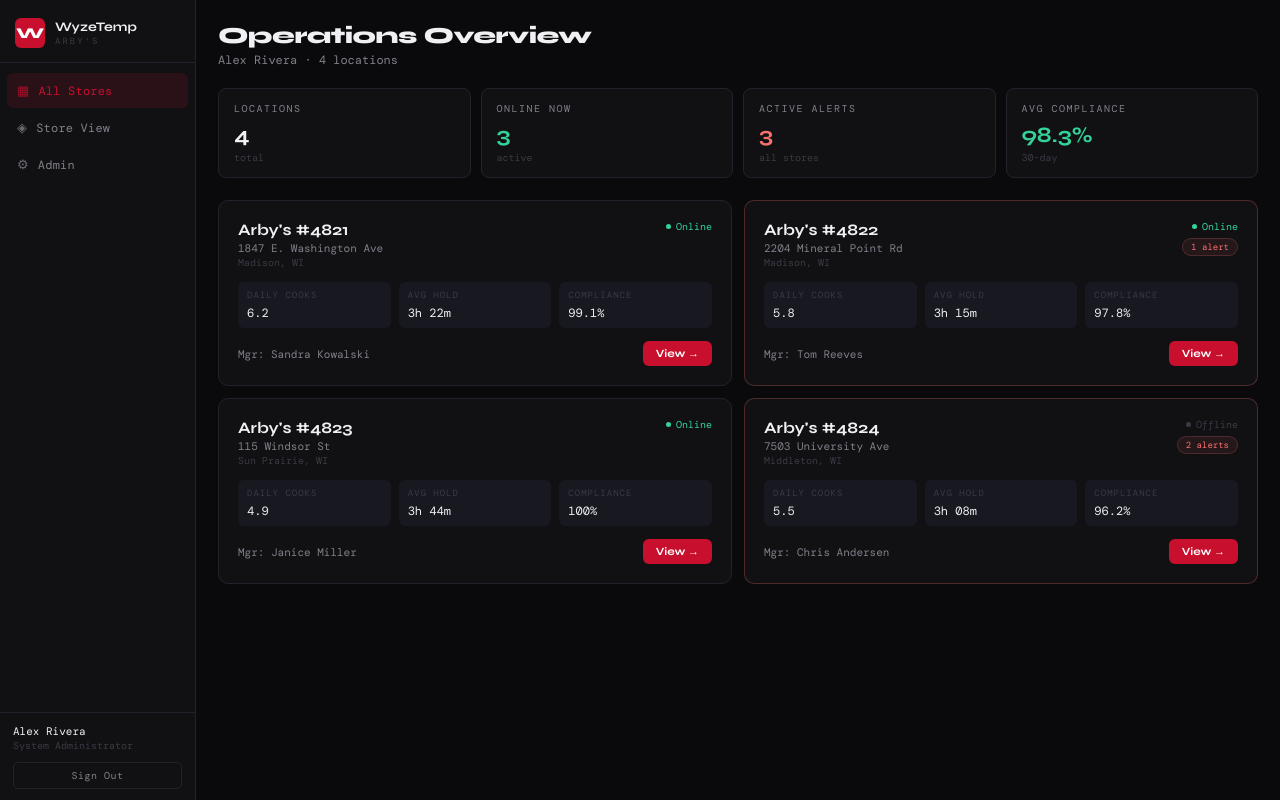
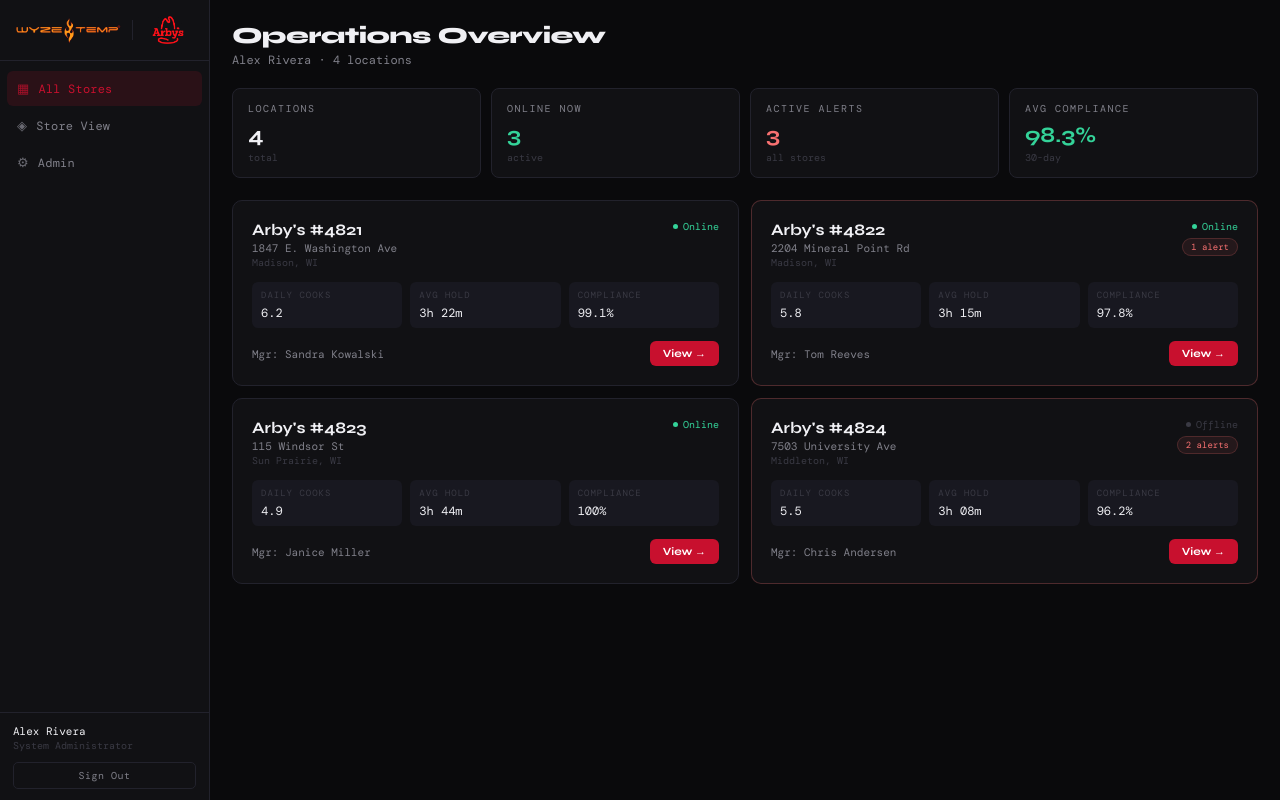
Before and after one commit to dpulvermacher/arbys-wyze, a Next.js app: page / in a window 1280 px wide. Both pictures are taken after a click on the button "Admin". Built offline with nearby package versions, Linux system fonts and the light colour scheme; a web font is replaced by a local one.

Commit message:
Update page.js
add logos

```diff
--- a/app/page.js
+++ b/app/page.js
@@ -2,7 +2,6 @@
 import { useState, useEffect } from 'react';
 import { LineChart, Line, XAxis, YAxis, Tooltip, ReferenceLine, ResponsiveContainer } from 'recharts';
 
-// ─── Design tokens ───────────────────────────────────────────────
 const R   = '#C8102E';
 const BG  = '#0A0A0C';
 const C1  = '#111114';
@@ -17,18 +16,17 @@
 const H   = "'Syne', system-ui, sans-serif";
 const M   = "'DM Mono', monospace";
 
-// ─── Static data ─────────────────────────────────────────────────
 const STORES = [
-  { id:1, num:'#4821', city:'Madison',    state:'WI', addr:'1847 E. Washington Ave',  mgr:'Sandra Kowalski', phone:'(608)555-0142', online:true,  alerts:0, dailyCooks:6.2, avgHold:'3h 22m', compliance:99.1 },
-  { id:2, num:'#4822', city:'Madison',    state:'WI', addr:'2204 Mineral Point Rd',   mgr:'Tom Reeves',      phone:'(608)555-0198', online:true,  alerts:1, dailyCooks:5.8, avgHold:'3h 15m', compliance:97.8 },
-  { id:3, num:'#4823', city:'Sun Prairie',state:'WI', addr:'115 Windsor St',          mgr:'Janice Miller',   phone:'(608)555-0221', online:true,  alerts:0, dailyCooks:4.9, avgHold:'3h 44m', compliance:100.0},
-  { id:4, num:'#4824', city:'Middleton',  state:'WI', addr:'7503 University Ave',     mgr:'Chris Andersen',  phone:'(608)555-0187', online:false, alerts:2, dailyCooks:5.5, avgHold:'3h 08m', compliance:96.2 },
+  { id:1, num:'#4821', city:'Madison',     state:'WI', addr:'1847 E. Washington Ave', mgr:'Sandra Kowalski', phone:'(608)555-0142', online:true,  alerts:0, dailyCooks:6.2, avgHold:'3h 22m', compliance:99.1  },
+  { id:2, num:'#4822', city:'Madison',     state:'WI', addr:'2204 Mineral Point Rd',  mgr:'Tom Reeves',      phone:'(608)555-0198', online:true,  alerts:1, dailyCooks:5.8, avgHold:'3h 15m', compliance:97.8  },
+  { id:3, num:'#4823', city:'Sun Prairie', state:'WI', addr:'115 Windsor St',         mgr:'Janice Miller',   phone:'(608)555-0221', online:true,  alerts:0, dailyCooks:4.9, avgHold:'3h 44m', compliance:100.0 },
+  { id:4, num:'#4824', city:'Middleton',   state:'WI', addr:'7503 University Ave',    mgr:'Chris Andersen',  phone:'(608)555-0187', online:false, alerts:2, dailyCooks:5.5, avgHold:'3h 08m', compliance:96.2  },
 ];
 
 const USERS = [
-  { id:1, name:'Alex Rivera',      email:'admin@wyze.io',    pass:'admin', role:'admin',      stores:[1,2,3,4], title:'System Administrator' },
-  { id:2, name:'Morgan Lee',       email:'morgan@arbys.com', pass:'demo',  role:'franchisee', stores:[1,2,3,4], title:'District Franchisee'  },
-  { id:3, name:'Sandra Kowalski',  email:'sandra@arbys.com', pass:'store', role:'manager',    stores:[1],       title:'Store Manager'        },
+  { id:1, name:'Alex Rivera',     email:'admin@wyze.io',    pass:'admin', role:'admin',      stores:[1,2,3,4], title:'System Administrator' },
+  { id:2, name:'Morgan Lee',      email:'morgan@arbys.com', pass:'demo',  role:'franchisee', stores:[1,2,3,4], title:'District Franchisee'  },
+  { id:3, name:'Sandra Kowalski', email:'sandra@arbys.com', pass:'store', role:'manager',    stores:[1],       title:'Store Manager'        },
 ];
 
 const COOK_INIT = [
@@ -64,7 +62,28 @@
   }));
 }
 
-// ─── Tiny sub-components ─────────────────────────────────────────
+// ── Logo bar — used in both sidebar and login ─────────────────────
+function LogoBar({ size = 'normal' }) {
+  const h    = size === 'small' ? 28 : 40;
+  const gap  = size === 'small' ? 10 : 16;
+  const divW = size === 'small' ? 1  : 1;
+  return (
+    <div style={{ display:'flex', alignItems:'center', gap }}>
+      <img
+        src="/wyzetemp_logo.png"
+        alt="WyzeTemp"
+        style={{ height: h, width:'auto', objectFit:'contain', display:'block' }}
+      />
+      <div style={{ width: divW, height: h * 0.7, background: BR, flexShrink:0 }} />
+      <img
+        src="/arbys_logo.png"
+        alt="Arby's"
+        style={{ height: h, width:'auto', objectFit:'contain', display:'block' }}
+      />
+    </div>
+  );
+}
+
 function Stat({ label, val, sub, color }) {
   return (
     <div style={{ background:C1, border:`1px solid ${BR}`, borderRadius:8, padding:'13px 15px' }}>
@@ -84,40 +103,30 @@
   );
 }
 
-// ─── Cook card ───────────────────────────────────────────────────
 function CookCard({ cook }) {
   const pct     = Math.min(100, (cook.elapsed / cook.total) * 100);
   const rem     = cook.total - cook.elapsed;
   const sc      = cook.status === 'holding' ? OK : cook.status === 'cooking' ? WN : ER;
   const holding = cook.status === 'holding';
-
   return (
     <div style={{ background:C1, border:`1px solid ${holding ? OK+'33' : BR}`, borderRadius:10, padding:18, display:'flex', flexDirection:'column', gap:12 }}>
-      {/* Header */}
       <div style={{ display:'flex', justifyContent:'space-between', alignItems:'flex-start' }}>
         <div>
           <div style={{ fontFamily:H, fontWeight:700, fontSize:14, color:T1, marginBottom:3 }}>{cook.name}</div>
           <div style={{ fontSize:10, color:T2, fontFamily:M }}>{cook.unit} · {cook.op}</div>
         </div>
         <div style={{ display:'flex', alignItems:'center', gap:5, background:`${sc}15`, border:`1px solid ${sc}33`, borderRadius:20, padding:'3px 9px' }}>
-          <div style={{ width:5, height:5, borderRadius:'50%', background:sc,
-            animation: cook.status==='cooking' ? 'blink 1.8s ease-in-out infinite' : 'none' }} />
+          <div style={{ width:5, height:5, borderRadius:'50%', background:sc, animation: cook.status==='cooking'?'blink 1.8s ease-in-out infinite':'none' }} />
           <span style={{ fontSize:9, color:sc, letterSpacing:1.5, textTransform:'uppercase', fontFamily:M }}>{cook.status}</span>
         </div>
       </div>
-
-      {/* Temperature */}
       <div style={{ display:'flex', alignItems:'baseline', gap:10 }}>
-        <div style={{ fontFamily:H, fontWeight:800, fontSize:34, color:sc, letterSpacing:-1, lineHeight:1 }}>
-          {cook.temp.toFixed(1)}°
-        </div>
+        <div style={{ fontFamily:H, fontWeight:800, fontSize:34, color:sc, letterSpacing:-1, lineHeight:1 }}>{cook.temp.toFixed(1)}°</div>
         <div style={{ fontFamily:M, fontSize:11 }}>
           <div style={{ color:T2 }}>Target <span style={{ color:R }}>{cook.target}°F</span></div>
           <div style={{ color:T3 }}>Hold {cook.hold}°F</div>
         </div>
       </div>
-
-      {/* Sparkline */}
       <div style={{ height:72 }}>
         <ResponsiveContainer width="100%" height="100%">
           <LineChart data={cook.data} margin={{ top:2, right:2, bottom:2, left:0 }}>
@@ -130,8 +139,6 @@
           </LineChart>
         </ResponsiveContainer>
       </div>
-
-      {/* Progress bar */}
       <div>
         <div style={{ display:'flex', justifyContent:'space-between', fontFamily:M, fontSize:10, color:T2, marginBottom:5 }}>
           <span>{Math.floor(cook.elapsed/60)}h {String(Math.floor(cook.elapsed%60)).padStart(2,'0')}m elapsed</span>
@@ -145,7 +152,6 @@
   );
 }
 
-// ─── Sidebar ─────────────────────────────────────────────────────
 function Sidebar({ view, setView, user, onLogout }) {
   const links = [
     ...(user?.role !== 'manager' ? [{ id:'multi', icon:'▦', label:'All Stores' }] : []),
@@ -153,15 +159,10 @@
     ...(user?.role === 'admin'   ? [{ id:'admin', icon:'⚙', label:'Admin'      }] : []),
   ];
   return (
-    <div style={{ position:'fixed', left:0, top:0, bottom:0, width:196, background:C1, borderRight:`1px solid ${BR}`, display:'flex', flexDirection:'column', zIndex:200 }}>
-      <div style={{ padding:'18px 15px 14px', borderBottom:`1px solid ${BR}` }}>
-        <div style={{ display:'flex', alignItems:'center', gap:10 }}>
-          <div style={{ width:30, height:30, background:R, borderRadius:6, display:'flex', alignItems:'center', justifyContent:'center', fontFamily:H, fontWeight:800, fontSize:15, color:'#fff' }}>W</div>
-          <div>
-            <div style={{ fontFamily:H, fontWeight:700, fontSize:13, color:T1 }}>WyzeTemp</div>
-            <div style={{ fontSize:9, color:T3, letterSpacing:2, textTransform:'uppercase', fontFamily:M }}>ARBY'S</div>
-          </div>
-        </div>
+    <div style={{ position:'fixed', left:0, top:0, bottom:0, width:210, background:C1, borderRight:`1px solid ${BR}`, display:'flex', flexDirection:'column', zIndex:200 }}>
+      {/* Logo bar at top of sidebar */}
+      <div style={{ padding:'16px 14px', borderBottom:`1px solid ${BR}` }}>
+        <LogoBar size="small" />
       </div>
       <nav style={{ flex:1, padding:'10px 7px' }}>
         {links.map(l => (
@@ -187,7 +188,6 @@
   );
 }
 
-// ─── Beef Sheet modal ─────────────────────────────────────────────
 function BeefSheet({ store, cooks, onClose }) {
   const now = new Date();
   const download = () => {
@@ -223,7 +223,6 @@
     a.download = `beef-sheet-${store.num.replace('#','')}-${now.toISOString().split('T')[0]}.html`;
     a.click();
   };
-
   return (
     <div onClick={onClose} style={{ position:'fixed', inset:0, background:'rgba(0,0,0,.78)', zIndex:1000, display:'flex', alignItems:'center', justifyContent:'center', padding:24 }}>
       <div onClick={e => e.stopPropagation()} style={{ background:'#fff', color:'#111', borderRadius:12, padding:26, maxWidth:660, width:'100%', maxHeight:'86vh', overflowY:'auto' }}>
@@ -264,39 +263,29 @@
           <strong>HACCP Note:</strong> All beef must reach min 155°F (160°F brisket). Hold ≥140°F. Discard after 4h hold. Retain 30+ days.
         </div>
         <div style={{ display:'flex', gap:9, justifyContent:'flex-end' }}>
-          <button onClick={onClose} style={{ background:'#eee', border:'none', borderRadius:6, padding:'8px 16px', fontSize:12, cursor:'pointer' }}>Close</button>
-          <button onClick={download} style={{ background:'#C8102E', border:'none', borderRadius:6, padding:'8px 16px', color:'#fff', fontSize:12, fontWeight:600, cursor:'pointer' }}>↓ Download</button>
+          <button onClick={onClose}    style={{ background:'#eee', border:'none', borderRadius:6, padding:'8px 16px', fontSize:12, cursor:'pointer' }}>Close</button>
+          <button onClick={download}   style={{ background:'#C8102E', border:'none', borderRadius:6, padding:'8px 16px', color:'#fff', fontSize:12, fontWeight:600, cursor:'pointer' }}>↓ Download</button>
         </div>
       </div>
     </div>
   );
 }
 
-// ─── Login view ───────────────────────────────────────────────────
 function LoginView({ onLogin }) {
   const [email, setEmail] = useState('');
   const [pass,  setPass ] = useState('');
   const [err,   setErr  ] = useState('');
-
   const attempt = () => {
     const u = USERS.find(u => u.email === email && u.pass === pass);
     u ? onLogin(u) : setErr('Invalid credentials. Try a demo button below.');
   };
-
   return (
     <div style={{ minHeight:'100vh', background:BG, display:'flex', alignItems:'center', justifyContent:'center', padding:20 }}>
       <div style={{ width:'100%', maxWidth:400 }}>
-        <div style={{ textAlign:'center', marginBottom:32 }}>
-          <div style={{ display:'inline-flex', alignItems:'center', gap:11, marginBottom:13 }}>
-            <div style={{ width:40, height:40, background:R, borderRadius:8, display:'flex', alignItems:'center', justifyContent:'center', fontFamily:H, fontWeight:800, fontSize:18, color:'#fff' }}>W</div>
-            <div style={{ textAlign:'left' }}>
-              <div style={{ fontFamily:H, fontWeight:800, fontSize:20, color:T1, letterSpacing:-.3 }}>WyzeTemp</div>
-              <div style={{ fontSize:10, color:T3, letterSpacing:2, textTransform:'uppercase', fontFamily:M }}>Cook Monitoring</div>
-            </div>
-          </div>
-          <div style={{ fontSize:10, color:T3, letterSpacing:1.5, textTransform:'uppercase', fontFamily:M }}>ARBY'S RESTAURANT GROUP</div>
+        {/* Joint logo header on login */}
+        <div style={{ display:'flex', justifyContent:'center', marginBottom:32 }}>
+          <LogoBar size="normal" />
         </div>
-
         <div style={{ background:C1, border:`1px solid ${BR}`, borderRadius:12, padding:26 }}>
           <div style={{ marginBottom:15 }}>
             <label style={{ display:'block', fontSize:10, color:T2, letterSpacing:1.5, textTransform:'uppercase', marginBottom:7, fontFamily:M }}>Email</label>
@@ -330,7 +319,6 @@
   );
 }
 
-// ─── Store view ───────────────────────────────────────────────────
 function StoreView({ store, cooks, history, onBeefSheet }) {
   return (
     <div style={{ padding:22, maxWidth:1200 }}>
@@ -350,19 +338,16 @@
           </button>
         </div>
       </div>
-
       <div style={{ display:'grid', gridTemplateColumns:'repeat(4,1fr)', gap:10, marginBottom:20 }}>
         <Stat label="Avg Daily Cooks" val={store.dailyCooks} sub="cooks / day" />
         <Stat label="Avg Hold Time"   val={store.avgHold}    sub="per batch" />
         <Stat label="Compliance Rate" val={`${store.compliance}%`} sub="30-day avg" color={OK} />
         <Stat label="Active Alerts"   val={store.alerts}     sub="right now" color={store.alerts>0?ER:T2} />
       </div>
-
       <div style={{ fontSize:10, color:T2, letterSpacing:1.5, textTransform:'uppercase', marginBottom:10, fontFamily:M }}>Live Cooks</div>
       <div style={{ display:'grid', gridTemplateColumns:'repeat(2,1fr)', gap:12, marginBottom:24 }}>
         {cooks.map(c => <CookCard key={c.id} cook={c} />)}
       </div>
-
       <div style={{ fontSize:10, color:T2, letterSpacing:1.5, textTransform:'uppercase', marginBottom:10, fontFamily:M }}>Recent Cook History</div>
       <div style={{ background:C1, border:`1px solid ${BR}`, borderRadius:10, overflow:'hidden' }}>
         <table style={{ borderCollapse:'collapse', width:'100%' }}>
@@ -397,12 +382,10 @@
   );
 }
 
-// ─── Multi-store view ─────────────────────────────────────────────
 function MultiView({ stores, user, onSelect, setView }) {
   const online  = stores.filter(s => s.online).length;
   const alerts  = stores.reduce((a, s) => a + s.alerts, 0);
   const avgComp = (stores.reduce((a, s) => a + s.compliance, 0) / stores.length).toFixed(1);
-
   return (
     <div style={{ padding:22, maxWidth:1200 }}>
       <div style={{ marginBottom:20 }}>
@@ -411,7 +394,7 @@
       </div>
       <div style={{ display:'grid', gridTemplateColumns:'repeat(4,1fr)', gap:10, marginBottom:22 }}>
         <Stat label="Locations"      val={stores.length} sub="total" />
-        <Stat label="Online Now"     val={online}        sub="active"    color={OK} />
+        <Stat label="Online Now"     val={online}        sub="active"     color={OK} />
         <Stat label="Active Alerts"  val={alerts}        sub="all stores" color={alerts>0?ER:T2} />
         <Stat label="Avg Compliance" val={`${avgComp}%`} sub="30-day"    color={OK} />
       </div>
@@ -458,7 +441,6 @@
   );
 }
 
-// ─── Admin view ───────────────────────────────────────────────────
 function AdminView() {
   const systems = [
     ['API Gateway','Operational',OK], ['Data Sync','Operational',OK],
@@ -469,7 +451,6 @@
     <div style={{ padding:22, maxWidth:1060 }}>
       <div style={{ fontFamily:H, fontWeight:800, fontSize:23, color:T1, letterSpacing:-.5, marginBottom:3 }}>Administration</div>
       <div style={{ fontSize:12, color:T2, fontFamily:M, marginBottom:22 }}>System config · User management · Thresholds</div>
-
       <div style={{ fontSize:10, color:T2, letterSpacing:1.5, textTransform:'uppercase', marginBottom:10, fontFamily:M }}>Cook Thresholds</div>
       <div style={{ background:C1, border:`1px solid ${BR}`, borderRadius:10, padding:19, marginBottom:20 }}>
         <div style={{ display:'grid', gridTemplateColumns:'repeat(3,1fr)', gap:16 }}>
@@ -482,7 +463,6 @@
           ))}
         </div>
       </div>
-
       <div style={{ fontSize:10, color:T2, letterSpacing:1.5, textTransform:'uppercase', marginBottom:10, fontFamily:M }}>Users</div>
       <div style={{ background:C1, border:`1px solid ${BR}`, borderRadius:10, overflow:'hidden', marginBottom:20 }}>
         <table style={{ borderCollapse:'collapse', width:'100%' }}>
@@ -510,7 +490,6 @@
           </tbody>
         </table>
       </div>
-
       <div style={{ fontSize:10, color:T2, letterSpacing:1.5, textTransform:'uppercase', marginBottom:10, fontFamily:M }}>System Status</div>
       <div style={{ display:'grid', gridTemplateColumns:'repeat(3,1fr)', gap:9 }}>
         {systems.map(([label, status, color]) => (
@@ -526,18 +505,16 @@
   );
 }
 
-// ─── Root App ─────────────────────────────────────────────────────
 export default function App() {
-  const [view,    setView   ] = useState('login');
-  const [user,    setUser   ] = useState(null);
-  const [store,   setStore  ] = useState(STORES[0]);
-  const [sheet,   setSheet  ] = useState(false);
-  const [history             ] = useState(buildHistory);
-  const [cooks,   setCooks  ] = useState(() =>
+  const [view,   setView  ] = useState('login');
+  const [user,   setUser  ] = useState(null);
+  const [store,  setStore ] = useState(STORES[0]);
+  const [sheet,  setSheet ] = useState(false);
+  const [history          ] = useState(buildHistory);
+  const [cooks,  setCooks ] = useState(() =>
     COOK_INIT.map(c => ({ ...c, data: buildCookData(c.elapsed, c.target) }))
   );
 
-  // Live cook simulation
   useEffect(() => {
     if (view !== 'store') return;
     const iv = setInterval(() => {
@@ -577,7 +554,7 @@
       <style>{`@import url('https://fonts.googleapis.com/css2?family=Syne:wght@600;700;800&family=DM+Mono:wght@300;400;500&display=swap');*{box-sizing:border-box;margin:0;padding:0}body{background:#0A0A0C;color:#F0F0F4}@keyframes blink{0%,100%{opacity:1}50%{opacity:.2}}table{border-collapse:collapse;width:100%}`}</style>
       <div style={{ minHeight:'100vh', background:BG, display:'flex' }}>
         <Sidebar view={view} setView={setView} user={user} onLogout={() => { setUser(null); setView('login'); }} />
-        <div style={{ flex:1, marginLeft:196, overflow:'auto', minHeight:'100vh' }}>
+        <div style={{ flex:1, marginLeft:210, overflow:'auto', minHeight:'100vh' }}>
           {view === 'store' && <StoreView store={store} cooks={cooks} history={history} onBeefSheet={() => setSheet(true)} />}
           {view === 'multi' && <MultiView stores={STORES} user={user} onSelect={setStore} setView={setView} />}
           {view === 'admin' && <AdminView />}
```
